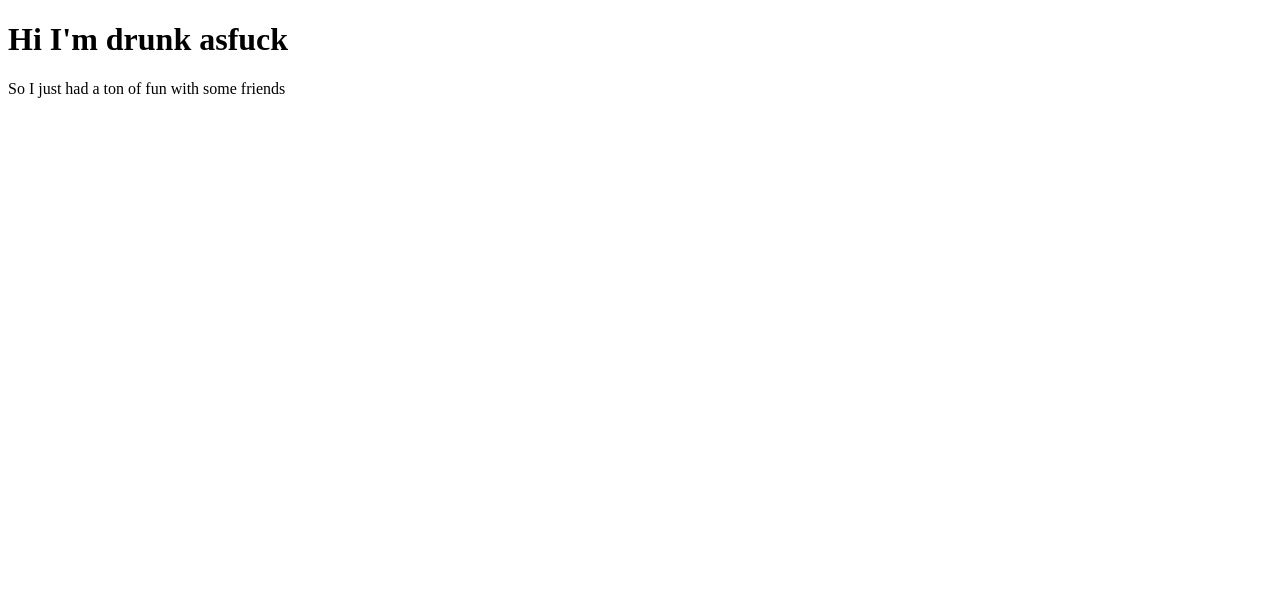
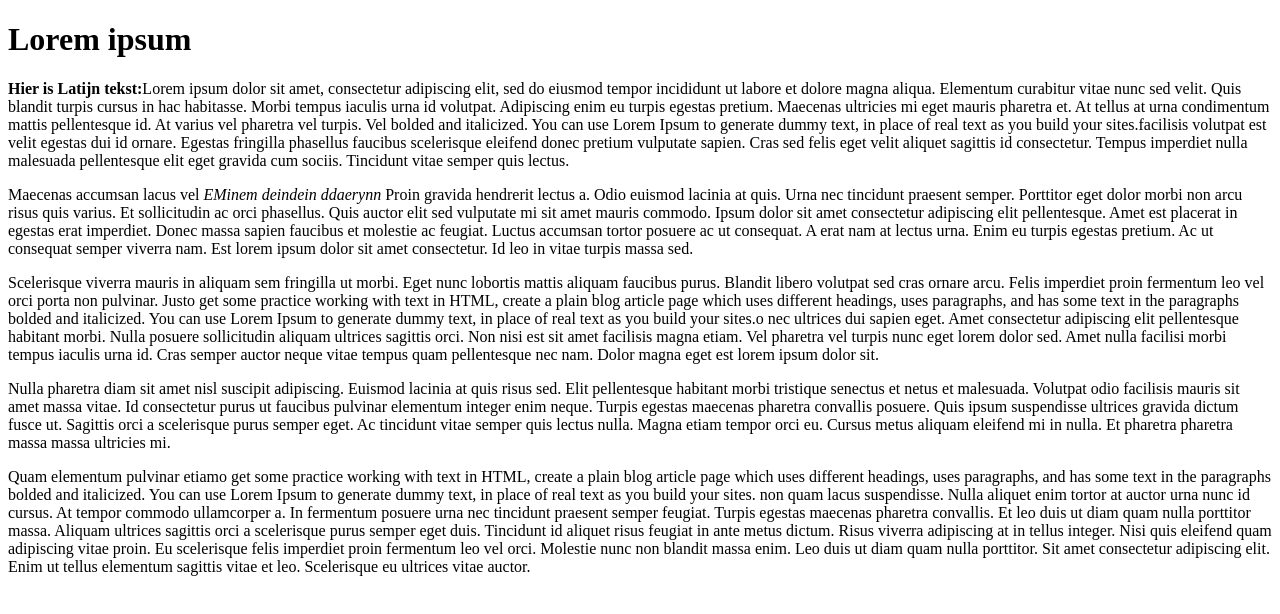
Before and after one commit to Kessius00/git_test, a plain HTML site: page html-boilerplate/index.html in a window 1280 px wide. Drawn offline with Linux system fonts and the light colour scheme.

Commit message:
Just some Lorem Ipsum text

```diff
--- a/html-boilerplate/index.html
+++ b/html-boilerplate/index.html
@@ -1,12 +1,17 @@
 <!DOCTYPE html>
 <html lang = "en">
     <head>
-        <title>First site</title>
+        <title>Joojoojoo</title>
         <meta charset="utf-8">
     </head>
 
     <body>
-        <h1>Hi I'm drunk asfuck</h1>
-        <p>So I just had a ton of fun with some friends</p>
+        <!-- Hier is gewoon wat tekst om mee te checken-->
+        <h1>Lorem ipsum</h1>
+        <p><strong>Hier is Latijn tekst:</strong>Lorem ipsum dolor sit amet, consectetur adipiscing elit, sed do eiusmod tempor incididunt ut labore et dolore magna aliqua. Elementum curabitur vitae nunc sed velit. Quis blandit turpis cursus in hac habitasse. Morbi tempus iaculis urna id volutpat. Adipiscing enim eu turpis egestas pretium. Maecenas ultricies mi eget mauris pharetra et. At tellus at urna condimentum mattis pellentesque id. At varius vel pharetra vel turpis. Vel bolded and italicized. You can use Lorem Ipsum to generate dummy text, in place of real text as you build your sites.facilisis volutpat est velit egestas dui id ornare. Egestas fringilla phasellus faucibus scelerisque eleifend donec pretium vulputate sapien. Cras sed felis eget velit aliquet sagittis id consectetur. Tempus imperdiet nulla malesuada pellentesque elit eget gravida cum sociis. Tincidunt vitae semper quis lectus.</p>
+        <p>Maecenas accumsan lacus vel <em> EMinem deindein ddaerynn </em> Proin gravida hendrerit lectus a. Odio euismod lacinia at quis. Urna nec tincidunt praesent semper. Porttitor eget dolor morbi non arcu risus quis varius. Et sollicitudin ac orci phasellus. Quis auctor elit sed vulputate mi sit amet mauris commodo. Ipsum dolor sit amet consectetur adipiscing elit pellentesque. Amet est placerat in egestas erat imperdiet. Donec massa sapien faucibus et molestie ac feugiat. Luctus accumsan tortor posuere ac ut consequat. A erat nam at lectus urna. Enim eu turpis egestas pretium. Ac ut consequat semper viverra nam. Est lorem ipsum dolor sit amet consectetur. Id leo in vitae turpis massa sed.</p>
+        <p>Scelerisque viverra mauris in aliquam sem fringilla ut morbi. Eget nunc lobortis mattis aliquam faucibus purus. Blandit libero volutpat sed cras ornare arcu. Felis imperdiet proin fermentum leo vel orci porta non pulvinar. Justo get some practice working with text in HTML, create a plain blog article page which uses different headings, uses paragraphs, and has some text in the paragraphs bolded and italicized. You can use Lorem Ipsum to generate dummy text, in place of real text as you build your sites.o nec ultrices dui sapien eget. Amet consectetur adipiscing elit pellentesque habitant morbi. Nulla posuere sollicitudin aliquam ultrices sagittis orci. Non nisi est sit amet facilisis magna etiam. Vel pharetra vel turpis nunc eget lorem dolor sed. Amet nulla facilisi morbi tempus iaculis urna id. Cras semper auctor neque vitae tempus quam pellentesque nec nam. Dolor magna eget est lorem ipsum dolor sit.</p>
+        <p>Nulla pharetra diam sit amet nisl suscipit adipiscing. Euismod lacinia at quis risus sed. Elit pellentesque habitant morbi tristique senectus et netus et malesuada. Volutpat odio facilisis mauris sit amet massa vitae. Id consectetur purus ut faucibus pulvinar elementum integer enim neque. Turpis egestas maecenas pharetra convallis posuere. Quis ipsum suspendisse ultrices gravida dictum fusce ut. Sagittis orci a scelerisque purus semper eget. Ac tincidunt vitae semper quis lectus nulla. Magna etiam tempor orci eu. Cursus metus aliquam eleifend mi in nulla. Et pharetra pharetra massa massa ultricies mi.</p>
+        <p>Quam elementum pulvinar etiamo get some practice working with text in HTML, create a plain blog article page which uses different headings, uses paragraphs, and has some text in the paragraphs bolded and italicized. You can use Lorem Ipsum to generate dummy text, in place of real text as you build your sites. non quam lacus suspendisse. Nulla aliquet enim tortor at auctor urna nunc id cursus. At tempor commodo ullamcorper a. In fermentum posuere urna nec tincidunt praesent semper feugiat. Turpis egestas maecenas pharetra convallis. Et leo duis ut diam quam nulla porttitor massa. Aliquam ultrices sagittis orci a scelerisque purus semper eget duis. Tincidunt id aliquet risus feugiat in ante metus dictum. Risus viverra adipiscing at in tellus integer. Nisi quis eleifend quam adipiscing vitae proin. Eu scelerisque felis imperdiet proin fermentum leo vel orci. Molestie nunc non blandit massa enim. Leo duis ut diam quam nulla porttitor. Sit amet consectetur adipiscing elit. Enim ut tellus elementum sagittis vitae et leo. Scelerisque eu ultrices vitae auctor.</p>
     </body>
 </html>
```
